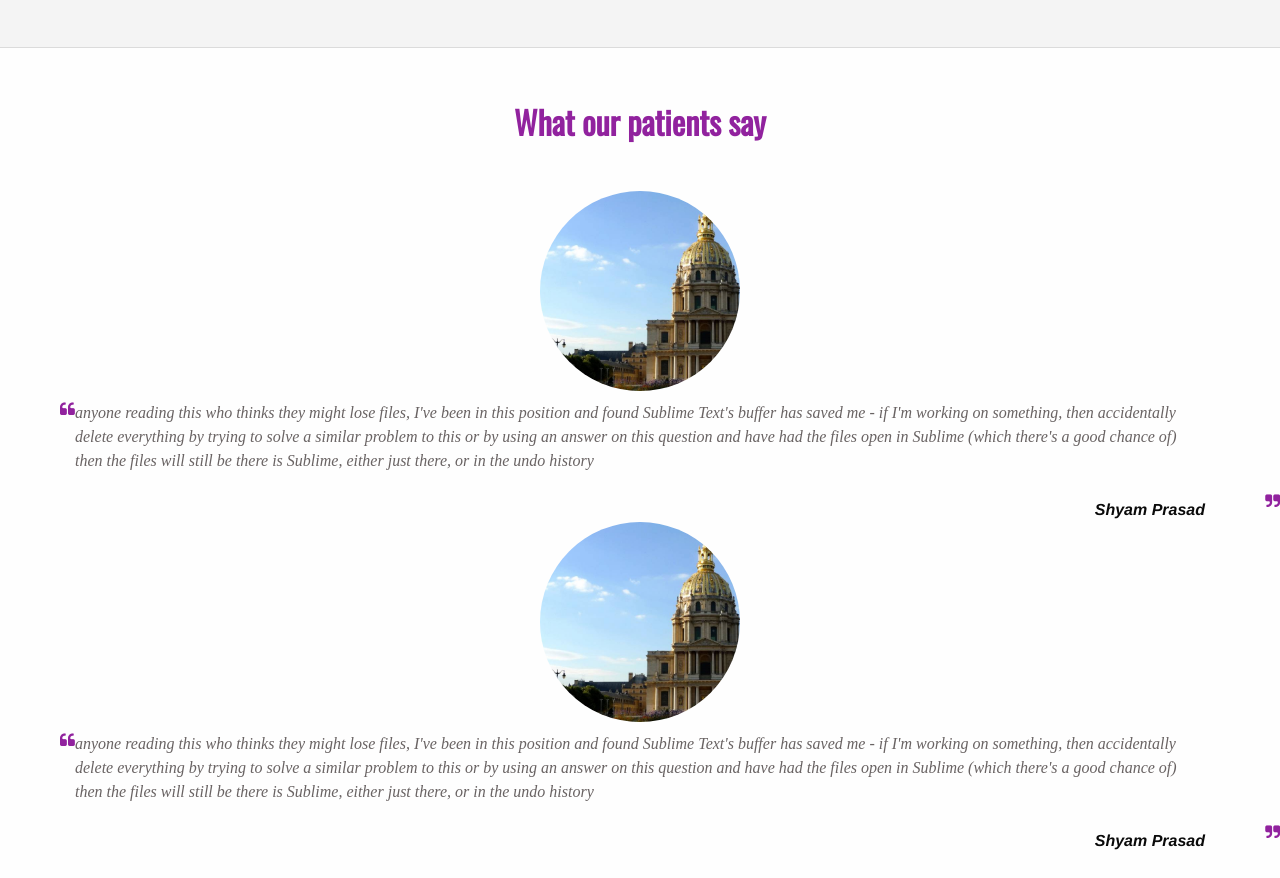
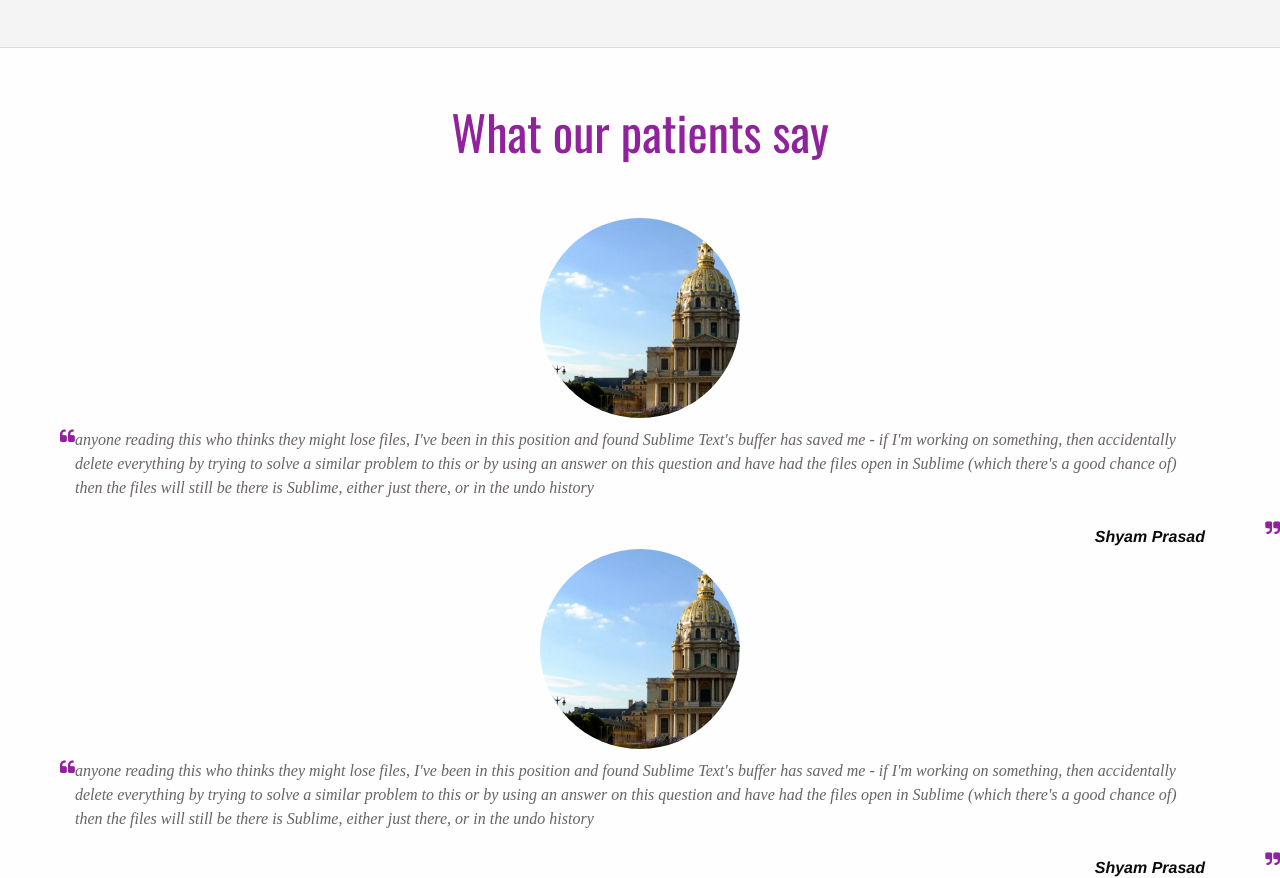
Before and after one commit to shyamr97/flakka, a plain HTML site: page index.html in a window 1280 px wide. Shown: the part 5549-6427 px from the top of the page. Drawn offline with nearby package versions, Linux system fonts and the light colour scheme.

Commit message:
homefix3

```diff
--- a/index.html
+++ b/index.html
@@ -206,7 +206,7 @@
 
 
 	<div class="row patients-container">
-		<div class="small-12 columns patients-title">What our patients say</div>
+		<h1 class="small-12 columns patients-title">What our patients say</h1>
 		<div class="small-12 medium-6 columns">
 			<div class="small-12 columns">
 				<div class="patient-image" style="background-image: url('./assets/img/1.jpg');"></div>
--- a/style/main.css
+++ b/style/main.css
@@ -279,9 +279,7 @@ ul.menu-items li{
 
 .patients-title{
 	text-align: center;
-    font-size: 2em;
     padding-top: 20px;
-    font-weight: 700;
     padding-bottom: 45px;
     color: #91229e;
     font-family: "Oswald";
```
